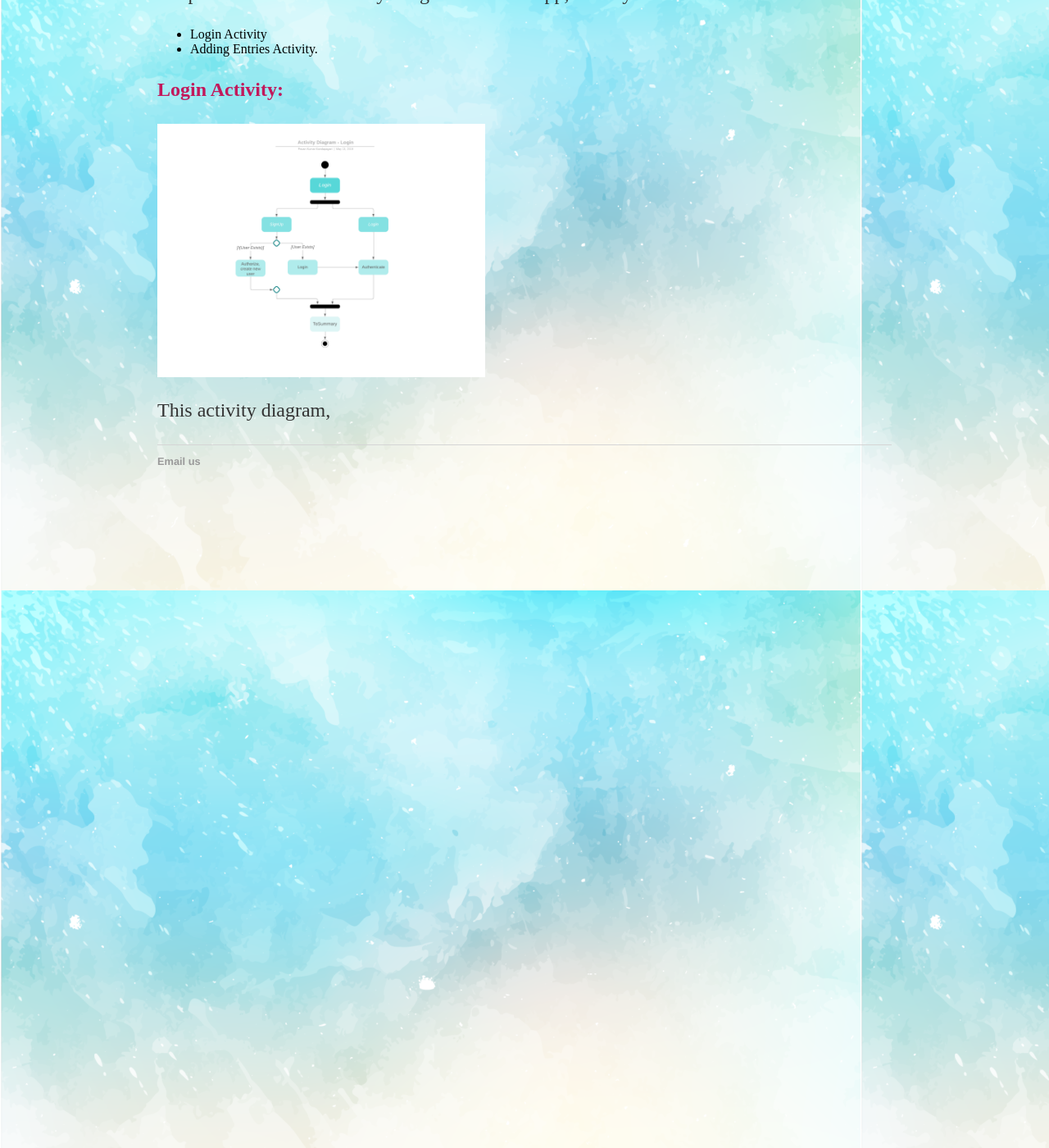
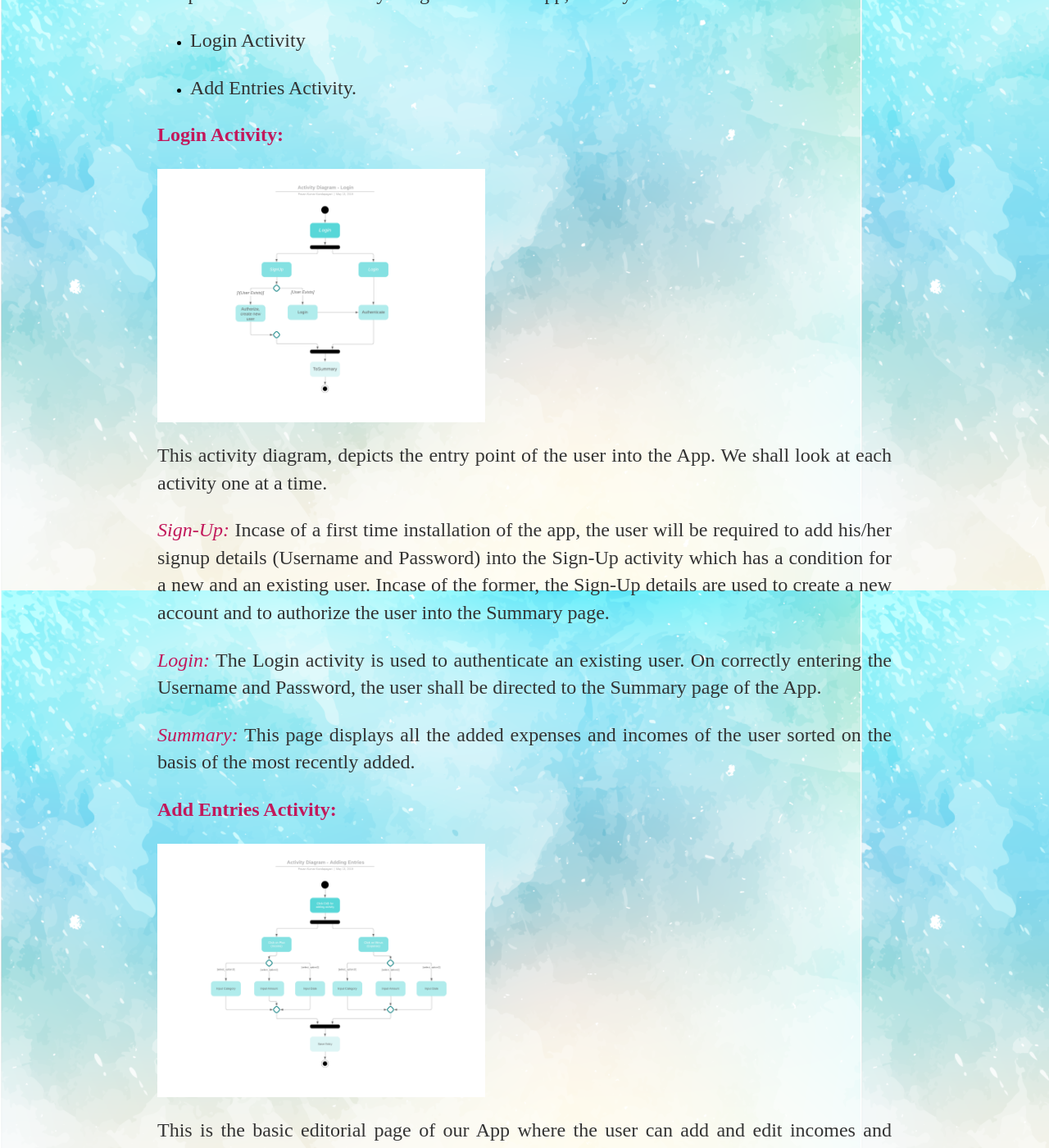
Before and after one commit to 785pavan/isee2019-SPENDEMON, a Jekyll site: the page built from docs/_posts/2019-05-15-ISEE-2019-System Requirements.md, in a window 1280 px wide and 1400 px high, scrolled down 830 px. Shown: the whole window at 82% size. Built offline with Jekyll 4.4.1, drawn with Linux system fonts in a browser that asks for light colours; some of the changed text lies outside the part shown.

Commit message:
add entries activity added

```diff
--- a/docs/_posts/2019-05-15-ISEE-2019-System Requirements.md
+++ b/docs/_posts/2019-05-15-ISEE-2019-System Requirements.md
@@ -15,11 +15,38 @@ In the previous blog we looked into the user aspects of the App with the User st
 We present here two Activity Diagrams for our App, namely:
 
 * Login Activity
-* Adding Entries Activity.
+
+* Add Entries Activity.
 
 **<span style="color:#C2185B; font-family:Cursive">Login Activity:</span>**
 
 <img src="{{site.baseurl}}/images/LoginActivity.png" alt="Login Activity" width="400" align = "middle" />
 
 
-This activity diagram,
+This activity diagram, depicts the entry point of the user into the App. We shall look at each activity one at a time.
+
+<span style="color:#C2185B; font-family:Cursive">*Sign-Up:*</span>  Incase of a first time installation of the app, the user will be required to add his/her signup details (Username and Password) into the Sign-Up activity which has a condition for a new and an existing user. Incase of the former, the Sign-Up details are used to create a new account and to authorize the user into the Summary page.
+
+<span style="color:#C2185B; font-family:Cursive">*Login:*</span> The Login activity is used to authenticate an existing user. On correctly entering the Username and Password, the user shall be directed to the Summary page of the App.
+
+<span style="color:#C2185B; font-family:Cursive">*Summary:*</span> This page displays all the added expenses and incomes of the user sorted on the basis of the most recently added.
+
+**<span style="color:#C2185B; font-family:Cursive">Add Entries Activity:</span>**
+
+<img src="{{site.baseurl}}/images/AddEntryActivity.png" alt="Add Entries Activity" width="400" align = "middle" />
+
+This is the basic editorial page of our App where the user can add and edit incomes and expenses to the Summary page.
+
+<span style="color:#C2185B; font-family:Cursive">*Add Button:*</span>
+This is a FAB created to take into account the Incomes of the user. The user is then taken to the main edit page where he/she can edit their income details.
+
+<span style="color:#C2185B; font-family:Cursive">*Minus Button:*</span> This FAB, like the Add Button, takes into account the user's Expenses and add details in the main edit page.
+
+<span style="color:#C2185B; font-family:Cursive">*Input Category:*</span> This is a drop down menu which gives some sub categories for the Income (like Salary, Allowance etc.) and Expense (like Restaurant, Travel etc.) fields.
+
+<span style="color:#C2185B; font-family:Cursive">*Input Amount:*</span> The amount for each case can be entered in here.
+
+<span style="color:#C2185B; font-family:Cursive">*Input Date:*</span>
+The date for the specific Income and Expenditure is added here.
+
+<span style="color:#C2185B; font-family:Cursive">*Save Button:*</span>
```
Also changed, not shown: docs/images/AddEntryActivity.png (added).
